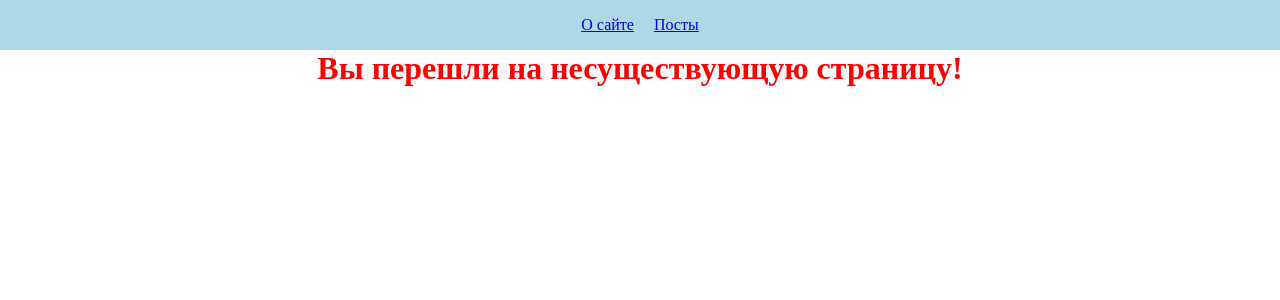
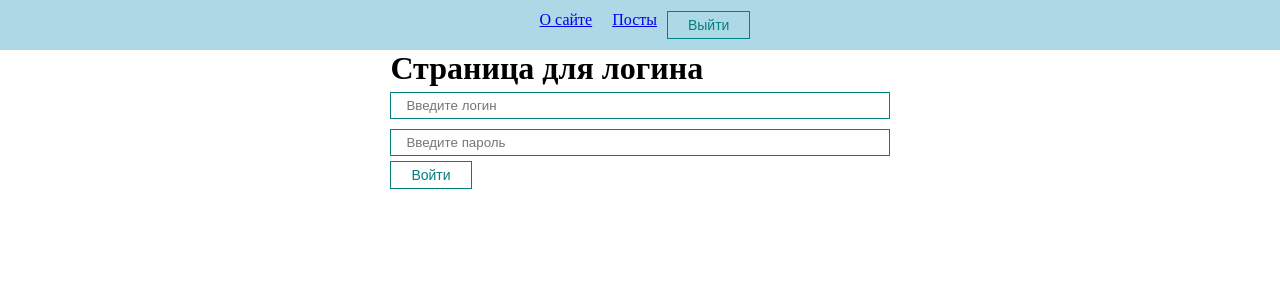
Before and after one commit to dumbus/React-UlbiTV, a React (Create React App) app: page /login in a window 1280 px wide. Before the commit this address led to /error. Shown: the top 300 px of the page. Built offline with nearby package versions, Linux system fonts and the light colour scheme.

Commit message:
add login page and test auth

```diff
--- a/src/App.js
+++ b/src/App.js
@@ -1,4 +1,4 @@
-import React from 'react';
+import React, { useState } from 'react';
 import { BrowserRouter } from 'react-router-dom';
 
 import './styles/App.css';
@@ -6,13 +6,18 @@ import './styles/App.css';
 import Navbar from './components/UI/navbar/Navbar';
 import AppRouter from './components/AppRouter';
 
+import { AuthContext } from './context';
+
 function App() {
+  const [auth, setAuth] = useState(false);
 
   return (
-      <BrowserRouter>
-        <Navbar />
-        <AppRouter />
-      </BrowserRouter>
+      <AuthContext.Provider value={{auth, setAuth}}>
+        <BrowserRouter>
+          <Navbar />
+          <AppRouter />
+        </BrowserRouter>
+      </AuthContext.Provider>
   );
 }
 
--- a/src/components/AppRouter.jsx
+++ b/src/components/AppRouter.jsx
@@ -1,16 +1,20 @@
+import { useContext } from 'react';
 import { Routes, Route, Navigate } from 'react-router-dom';
 
 import { publicRoutes, privateRoutes } from '../router';
 
+import { AuthContext } from '../context';
+
 const AppRouter = () => {
-  const isAuth = true;
+  const { auth } = useContext(AuthContext);
 
   return (
-    isAuth
+    auth
       ?
       <Routes>
         {privateRoutes.map((route) =>
           <Route
+            key={route.path}
             path={route.path}
             element={<route.element />}
             exact={route.exact}
@@ -22,6 +26,7 @@ const AppRouter = () => {
       <Routes>
         {publicRoutes.map((route) =>
           <Route
+            key={route.path}
             path={route.path}
             element={<route.element />}
             exact={route.exact}
--- a/src/components/UI/navbar/Navbar.jsx
+++ b/src/components/UI/navbar/Navbar.jsx
@@ -1,11 +1,19 @@
+import { useContext } from 'react';
 import { Link } from 'react-router-dom';
 
+import MyButton from '../button/MyButton';
+
+import { AuthContext } from '../../../context';
+
 const Navbar = () => {
+  const { auth, setAuth } = useContext(AuthContext);
+
   return (
     <div className='navbar'>
       <div className='navbar__links'>
         <Link className='navbar__link' to='/about'>О сайте</Link>
         <Link className='navbar__link' to='/posts'>Посты</Link>
+        <MyButton onClick={() => setAuth(false)}>Выйти</MyButton>
       </div>
     </div>
   );
--- /dev/null
+++ b/src/context/index.js
@@ -0,0 +1,3 @@
+import { createContext } from 'react';
+
+export const AuthContext = createContext(null);
--- a/src/pages/Login.jsx
+++ b/src/pages/Login.jsx
@@ -1,11 +1,26 @@
+import { useContext } from 'react';
+import { useNavigate } from 'react-router-dom';
+
 import MyInput from '../components/UI/input/MyInput';
 import MyButton from '../components/UI/button/MyButton';
 
+import { AuthContext } from '../context';
+
 const Login = () => {
+  const { auth, setAuth } = useContext(AuthContext);
+  const navigate = useNavigate();
+
+  const login = event => {
+    event.preventDefault();
+
+    setAuth(true);
+    navigate('/posts');
+  };
+
   return (
     <div>
       <h1>Страница для логина</h1>
-      <form>
+      <form onSubmit={login}>
         <MyInput type='text' placeholder='Введите логин' />
         <MyInput type='password' placeholder='Введите пароль' />
         <MyButton>Войти</MyButton>
--- a/src/pages/PostId.jsx
+++ b/src/pages/PostId.jsx
@@ -43,7 +43,7 @@ const PostId = () => {
         ? <MyLoader />
         : <div>
           {comments.map(comment =>
-            <div style={{marginTop: '15px'}}>
+            <div key={comment.id} style={{marginTop: '15px'}}>
               <h5>{comment.email}</h5>
               <div>{comment.body}</div>
             </div>
```
